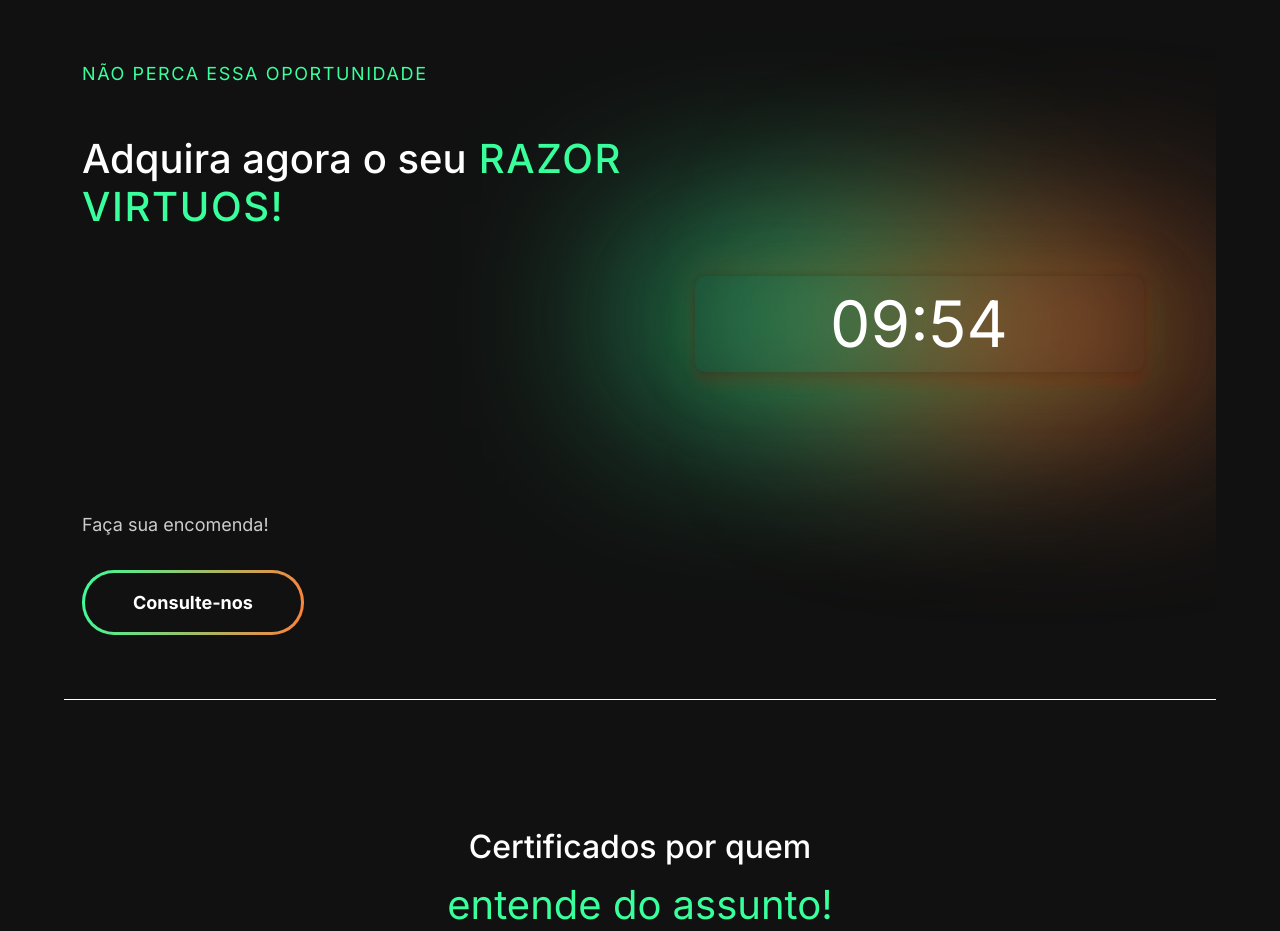
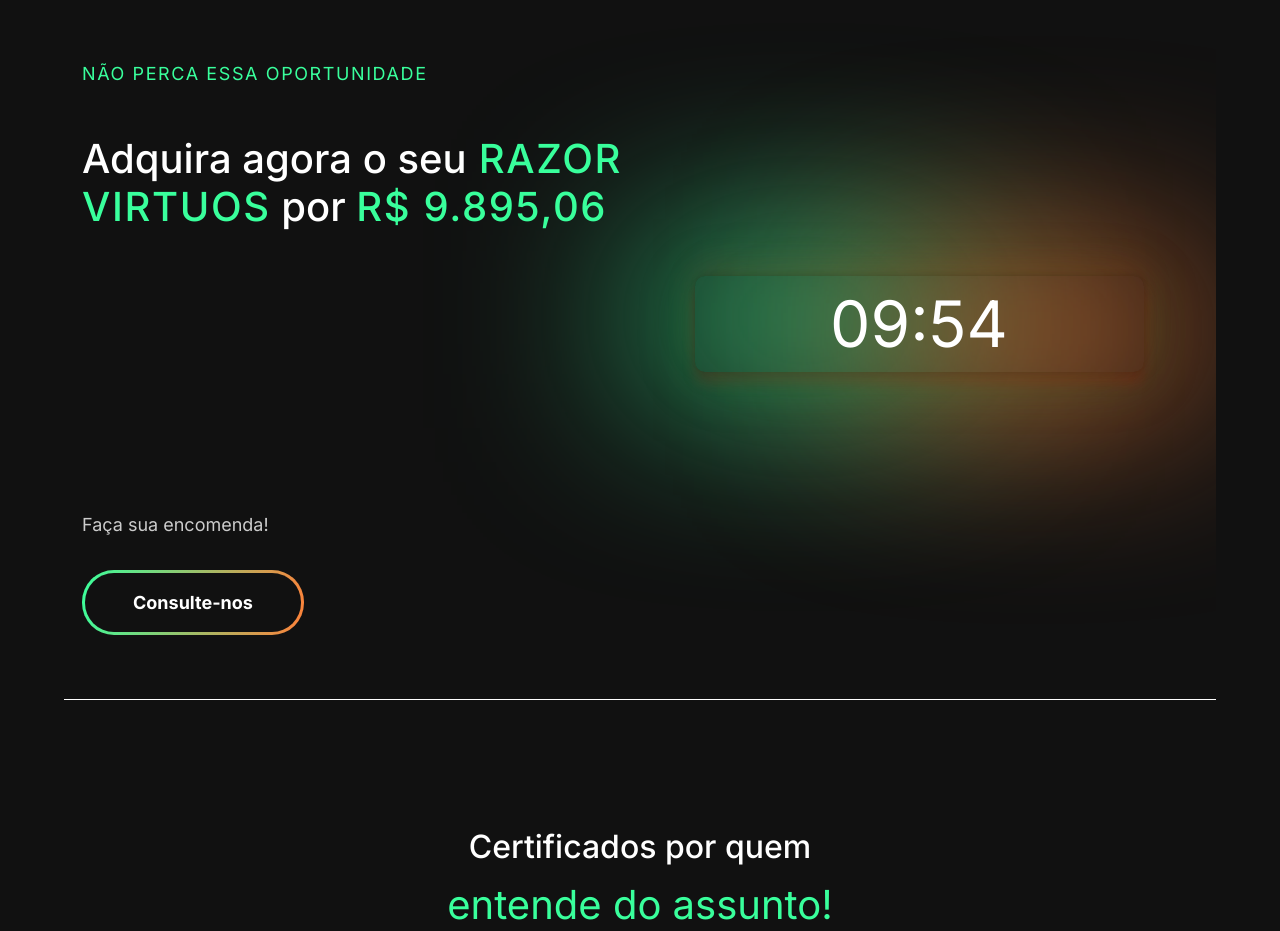
Before and after one commit to Brieffc/Landing-Page-React-TeuFuturo, a React (Create React App) app: page / in a window 1280 px wide. Shown: the part 2980-3911 px from the top of the page. Built offline with nearby package versions, Linux system fonts and the light colour scheme; the HTML template or start-up script is replaced by a standard one.

Commit message:
fix price

```diff
--- a/src/components/Home.jsx
+++ b/src/components/Home.jsx
@@ -7,7 +7,8 @@
         <div className="content">
           <p className="sub-title">A Nova era de PC Razor chegou! </p>
           <h1 className="title">
-            Adquira agora o seu <span className="sub-title">RAZOR VIRTUOS</span>
+            Adquira agora o seu <br></br>
+            <span className="sub-title">RAZOR VIRTUOS </span>
           </h1>
 
           <button>
--- a/src/components/Timer.jsx
+++ b/src/components/Timer.jsx
@@ -36,7 +36,8 @@
           <p className="sub-title">Não perca essa oportunidade</p>
           <h1 className="title">
             Adquira agora o seu
-            <span className="sub-title"> RAZOR VIRTUOS!</span>
+            <span className="sub-title"> RAZOR VIRTUOS</span> por{" "}
+            <span className="sub-title">R$ 9.895,06</span>
           </h1>
           <p className="description">Faça sua encomenda!</p>
           <button>
```
